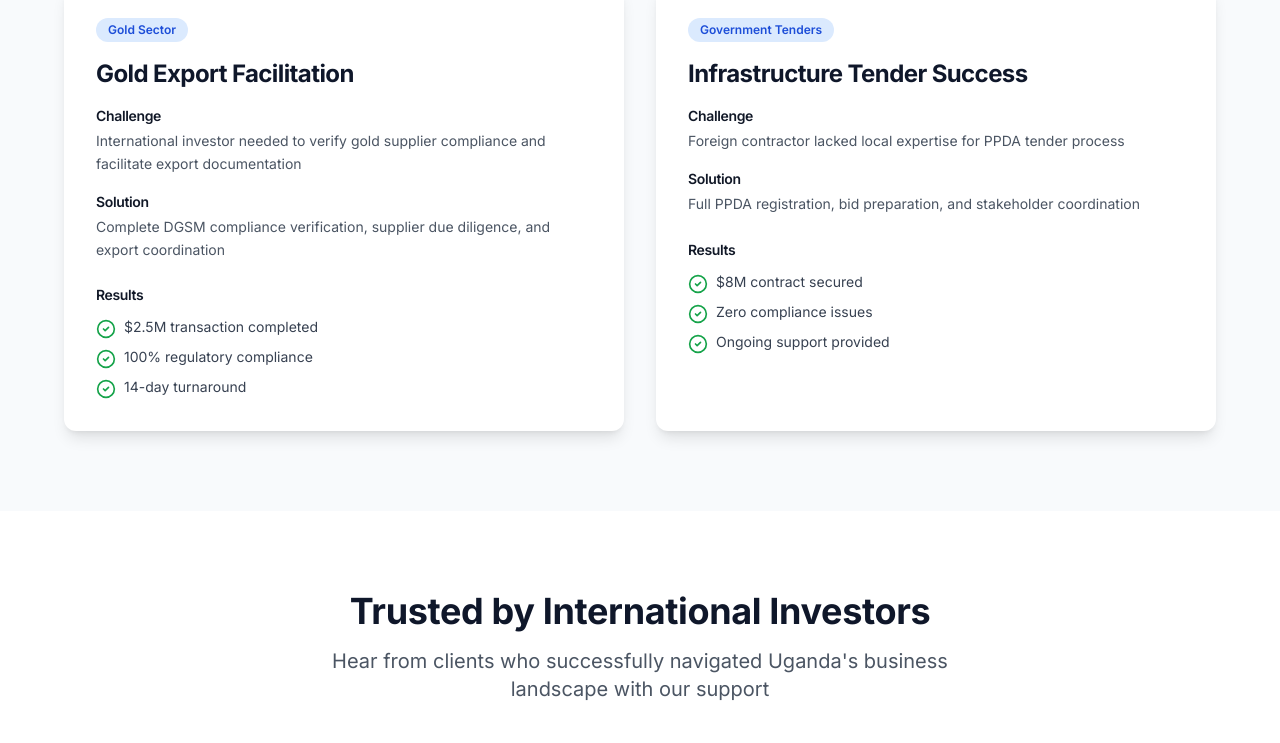
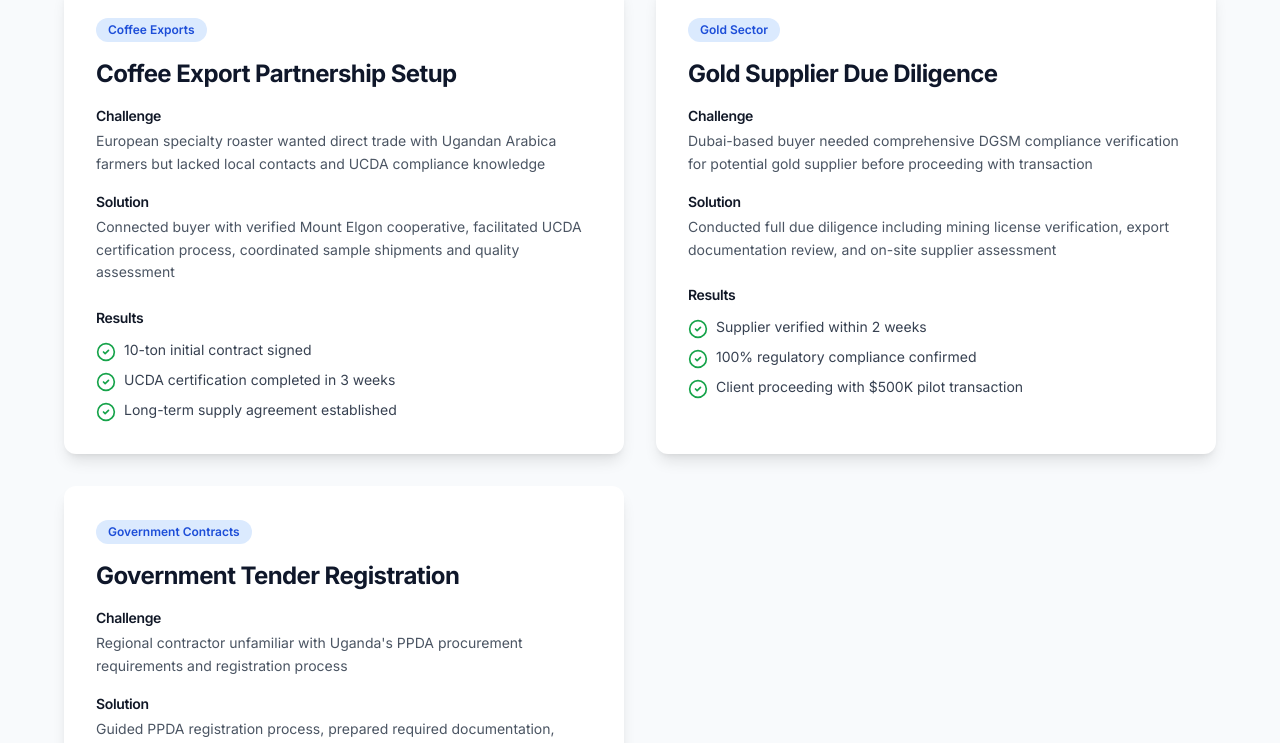
Before and after one commit to kazibweyassin/Investment, a Next.js app: page / in a window 1280 px wide. Shown: the part 4640-5383 px from the top of the page. Built offline with nearby package versions, Linux system fonts and the light colour scheme.

Commit message:
Update case studies with realistic pilot success stories for new company

```diff
--- a/app/page.tsx
+++ b/app/page.tsx
@@ -138,18 +138,25 @@ const TESTIMONIALS = [
 
 const CASE_STUDIES = [
   {
-    title: "Gold Export Facilitation",
-    challenge: "International investor needed to verify gold supplier compliance and facilitate export documentation",
-    solution: "Complete DGSM compliance verification, supplier due diligence, and export coordination",
-    results: ["$2.5M transaction completed", "100% regulatory compliance", "14-day turnaround"],
+    title: "Coffee Export Partnership Setup",
+    challenge: "European specialty roaster wanted direct trade with Ugandan Arabica farmers but lacked local contacts and UCDA compliance knowledge",
+    solution: "Connected buyer with verified Mount Elgon cooperative, facilitated UCDA certification process, coordinated sample shipments and quality assessment",
+    results: ["10-ton initial contract signed", "UCDA certification completed in 3 weeks", "Long-term supply agreement established"],
+    sector: "Coffee Exports"
+  },
+  {
+    title: "Gold Supplier Due Diligence",
+    challenge: "Dubai-based buyer needed comprehensive DGSM compliance verification for potential gold supplier before proceeding with transaction",
+    solution: "Conducted full due diligence including mining license verification, export documentation review, and on-site supplier assessment",
+    results: ["Supplier verified within 2 weeks", "100% regulatory compliance confirmed", "Client proceeding with $500K pilot transaction"],
     sector: "Gold Sector"
   },
   {
-    title: "Infrastructure Tender Success",
-    challenge: "Foreign contractor lacked local expertise for PPDA tender process",
-    solution: "Full PPDA registration, bid preparation, and stakeholder coordination",
-    results: ["$8M contract secured", "Zero compliance issues", "Ongoing support provided"],
-    sector: "Government Tenders"
+    title: "Government Tender Registration",
+    challenge: "Regional contractor unfamiliar with Uganda's PPDA procurement requirements and registration process",
+    solution: "Guided PPDA registration process, prepared required documentation, provided ongoing compliance advisory and opportunity tracking",
+    results: ["Successfully registered with PPDA", "First bid submitted on schedule", "Client now tracking 3 additional tender opportunities"],
+    sector: "Government Contracts"
   }
 ]
 
```
